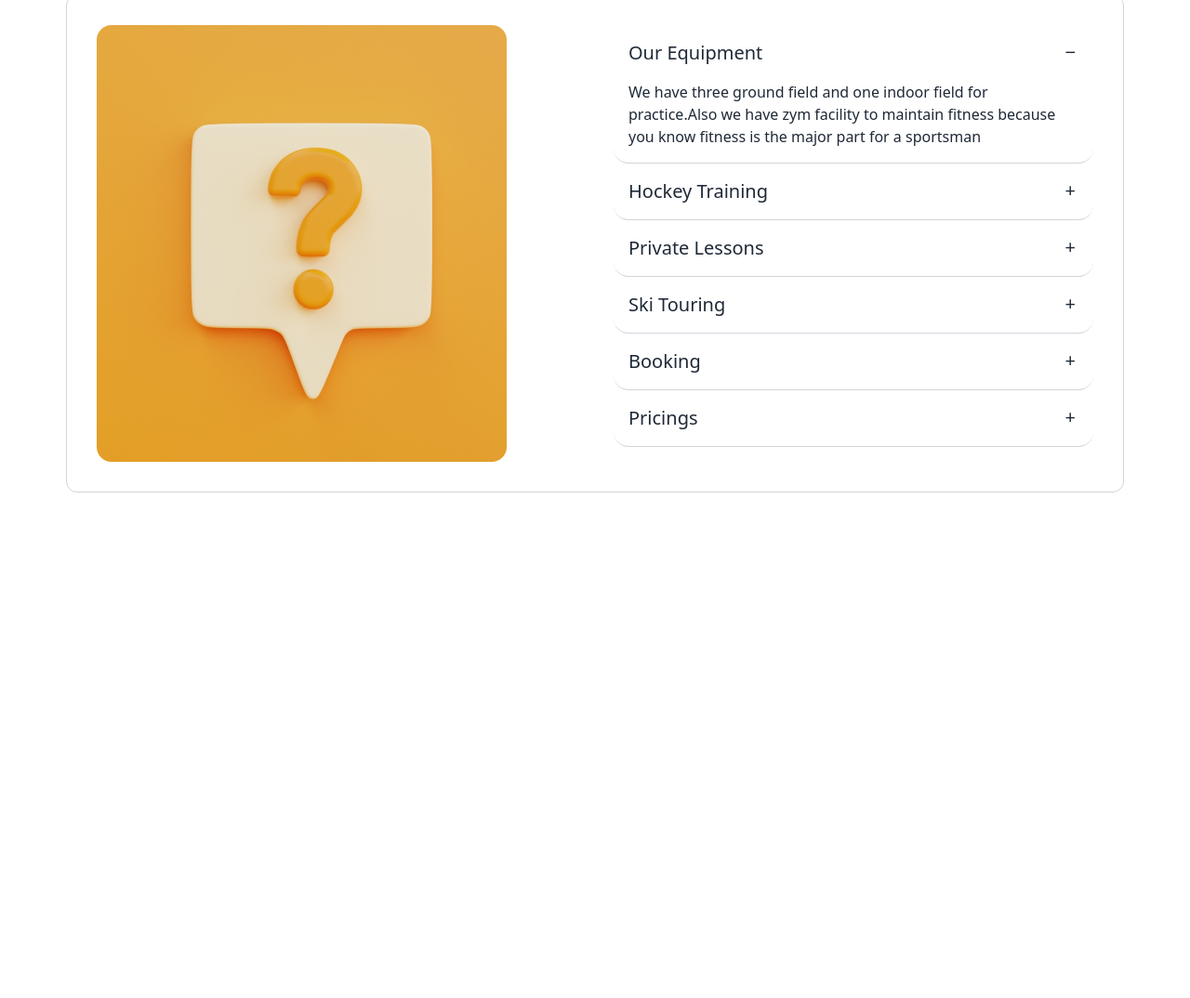
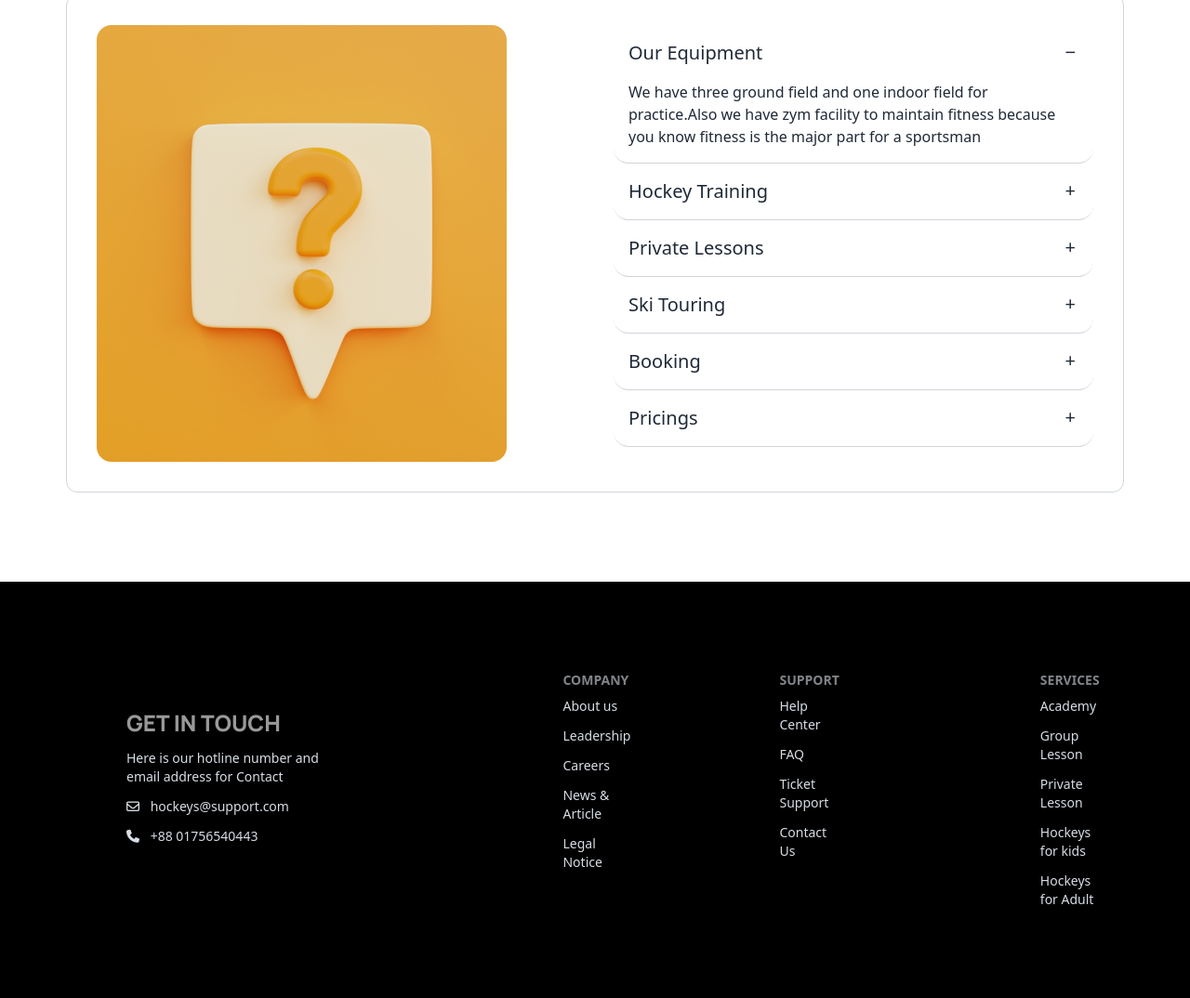
Before and after one commit to jahidcx/assignment-three, a plain HTML site: page index.html in a window 1280 px wide. Shown: the part 3839-4913 px from the top of the page at 93% size. Before the commit the page ends 4369 px from the top, so only its background shows below. Drawn offline with nearby package versions, Linux system fonts and the light colour scheme.

Commit message:
completed footer

```diff
--- a/index.html
+++ b/index.html
@@ -7,6 +7,9 @@
     <title>Hokey's.com</title>
     <link href="https://cdn.jsdelivr.net/npm/daisyui@4.6.0/dist/full.min.css" rel="stylesheet" type="text/css" />
     <script src="https://cdn.tailwindcss.com"></script>
+
+    <link rel="stylesheet" href="https://cdnjs.cloudflare.com/ajax/libs/font-awesome/6.5.1/css/all.min.css" integrity="sha512-DTOQO9RWCH3ppGqcWaEA1BIZOC6xxalwEsw9c2QQeAIftl+Vegovlnee1c9QX4TctnWMn13TZye+giMm8e2LwA==" crossorigin="anonymous" referrerpolicy="no-referrer" />
+
     <!-- google font -->
     <link rel="preconnect" href="https://fonts.googleapis.com">
     <link rel="preconnect" href="https://fonts.gstatic.com" crossorigin>
@@ -425,7 +428,8 @@
                             Our Equipment
                         </div>
                         <div class="collapse-content">
-                            <p>We have three ground field and one indoor field for practice.Also we have zym facility to maintain fitness because you know fitness is the major part for a sportsman</p>
+                            <p>We have three ground field and one indoor field for practice.Also we have zym facility to
+                                maintain fitness because you know fitness is the major part for a sportsman</p>
                         </div>
                     </div>
                     <div class="collapse collapse-plus border-b border-solid border-gray-300">
@@ -434,7 +438,9 @@
                             Hockey Training
                         </div>
                         <div class="collapse-content">
-                            <p>It is routine practice for me at the beginning of every off-season to explain to parents, players, and coaches that long-distance endurance running will not contribute to on-ice skating speed. </p>
+                            <p>It is routine practice for me at the beginning of every off-season to explain to parents,
+                                players, and coaches that long-distance endurance running will not contribute to on-ice
+                                skating speed. </p>
                         </div>
                     </div>
                     <div class="collapse collapse-plus border-b border-solid border-gray-300">
@@ -443,7 +449,9 @@
                             Private Lessons
                         </div>
                         <div class="collapse-content">
-                            <p>This is also why you often see hockey players exercise without seeming to receive any true on-ice benefit from it—and if they do, it’s very little compared to what they expected given their effort level. </p>
+                            <p>This is also why you often see hockey players exercise without seeming to receive any
+                                true on-ice benefit from it—and if they do, it’s very little compared to what they
+                                expected given their effort level. </p>
                         </div>
                     </div>
                     <div class="collapse collapse-plus border-b border-solid border-gray-300">
@@ -452,7 +460,10 @@
                             Ski Touring
                         </div>
                         <div class="collapse-content">
-                            <p>Ski touring is skiing in the backcountry on unmarked or unpatrolled areas. Touring is typically done off-piste and outside of ski resorts, and may extend over a period of more than one day. It is similar to backcountry skiing but excludes the use of a ski lift or transport. </p>
+                            <p>Ski touring is skiing in the backcountry on unmarked or unpatrolled areas. Touring is
+                                typically done off-piste and outside of ski resorts, and may extend over a period of
+                                more than one day. It is similar to backcountry skiing but excludes the use of a ski
+                                lift or transport. </p>
                         </div>
                     </div>
                     <div class="collapse collapse-plus border-b border-solid border-gray-300">
@@ -461,7 +472,8 @@
                             Booking
                         </div>
                         <div class="collapse-content">
-                            <p>For booking please come to our office address or sign up online for any more enquiry you can email us</p>
+                            <p>For booking please come to our office address or sign up online for any more enquiry you
+                                can email us</p>
                         </div>
                     </div>
                     <div class="collapse collapse-plus border-b border-solid border-gray-300">
@@ -470,7 +482,8 @@
                             Pricings
                         </div>
                         <div class="collapse-content">
-                            <p>The pricing is little bit complicated because you have different different catagories section, so better come to our office and get information about pricing</p>
+                            <p>The pricing is little bit complicated because you have different different catagories
+                                section, so better come to our office and get information about pricing</p>
                         </div>
                     </div>
                 </div>
@@ -480,6 +493,56 @@
 
 
     </main>
+    <!-- footer  -->
+    <footer class="footer mt-24 p-10  lg:p-24 bg-black text-neutral-content">
+        <div class="flex flex-col  lg:flex-row gap-10 lg:gap-40">
+            <div class="p-10">
+                <nav class="space-y-3">
+                    <header class="footer-title text-white font-manrope text-2xl font-extrabold">Get In Touch</header>
+                    <p>Here is our hotline number and email address for Contact</p>
+                    <ul class="space-y-3">
+                        <li class="space-x-2"><i class="fa-regular fa-envelope"></i> <a class="link link-hover">hockeys@support.com</a></li>
+                        <li class="space-x-2"><i class="fa-solid fa-phone"></i> <a class="link link-hover">+88 01756540443</a></li>
+                    </ul>
+
+                </nav>
+            </div>
+            <div class="flex flex-row gap-10 lg:gap-40 mx-14">
+                <nav>
+                    <header class="footer-title">Company</header>
+                    <ul class="space-y-3">
+                        <li><a class="link link-hover">About us</a></li>
+                        <li> <a class="link link-hover">Leadership</a></li>
+                        <li> <a class="link link-hover">Careers</a></li>
+                        <li> <a class="link link-hover">News & Article</a></li>
+                        <li> <a class="link link-hover">Legal Notice</a></li>
+                    </ul>
+                </nav>
+                <nav>
+                    <header class="footer-title">Support</header>
+                    <ul class="space-y-3">
+                        <li><a class="link link-hover">Help Center</a></li>
+                        <li> <a class="link link-hover">FAQ</a></li>
+                        <li> <a class="link link-hover">Ticket Support</a></li>
+                        <li> <a class="link link-hover">Contact Us</a></li>
+                    </ul>
+                </nav>
+            </div>
+            <div class="px-30 ">
+                <nav>
+                    <header class="footer-title">Services</header>
+                    <ul class="space-y-3">
+                        <li><a class="link link-hover">Academy</a></li>
+                        <li> <a class="link link-hover">Group Lesson</a></li>
+                        <li> <a class="link link-hover">Private Lesson</a></li>
+                        <li> <a class="link link-hover">Hockeys for kids</a></li>
+                        <li> <a class="link link-hover">Hockeys for Adult</a></li>
+
+                    </ul>
+                </nav>
+            </div>
+        </div>
+    </footer>
 
 </body>
 
```
